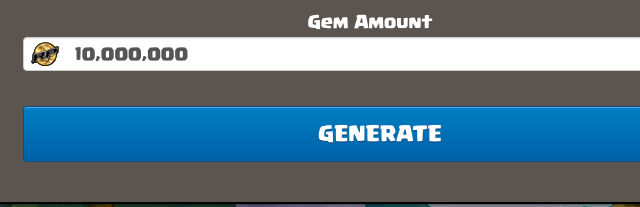
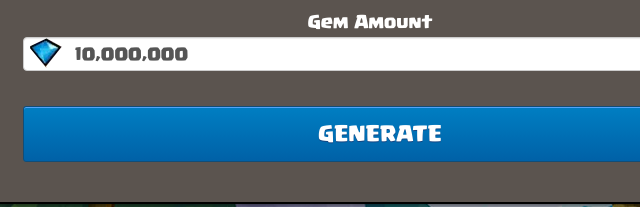
Before and after one commit to aliciadobson/aliciadobson.github.io, a plain HTML site: page index.html in a window 1280 px wide. Shown: the part 1193-1400 px from the top of the page, 270-910 px from the left. Drawn offline with nearby package versions, Linux system fonts and the light colour scheme; some icons are missing; a web font is replaced by a local one.

Commit message:
Update style.css

```diff
--- a/css/style.css
+++ b/css/style.css
@@ -350,7 +350,7 @@ border-radius: 20px; -moz-border-radius: 20px; 	-webkit-border-radius: 20px;
   background-image: url("../img/gems.png");
 }
 #gen_section .section-content .generator-section .gen-select-gold {
-  background-image: url("../img/gold.png");
+  background-image: url("../img/diamond.png");
 }
 #gen_section .section-content .generator-section .gen-select-diamonds {
   background-image: url("../img/diamond.png");
```
